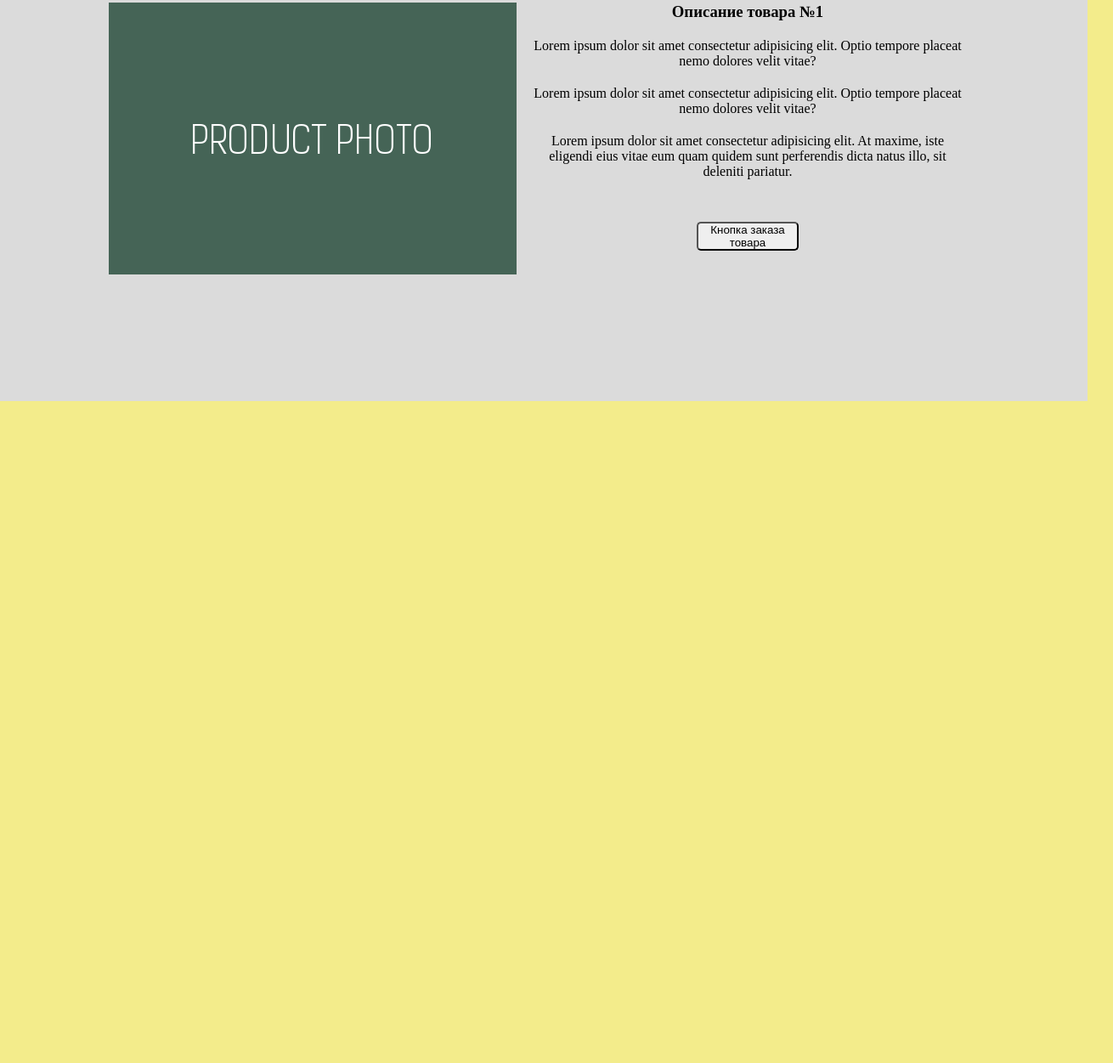
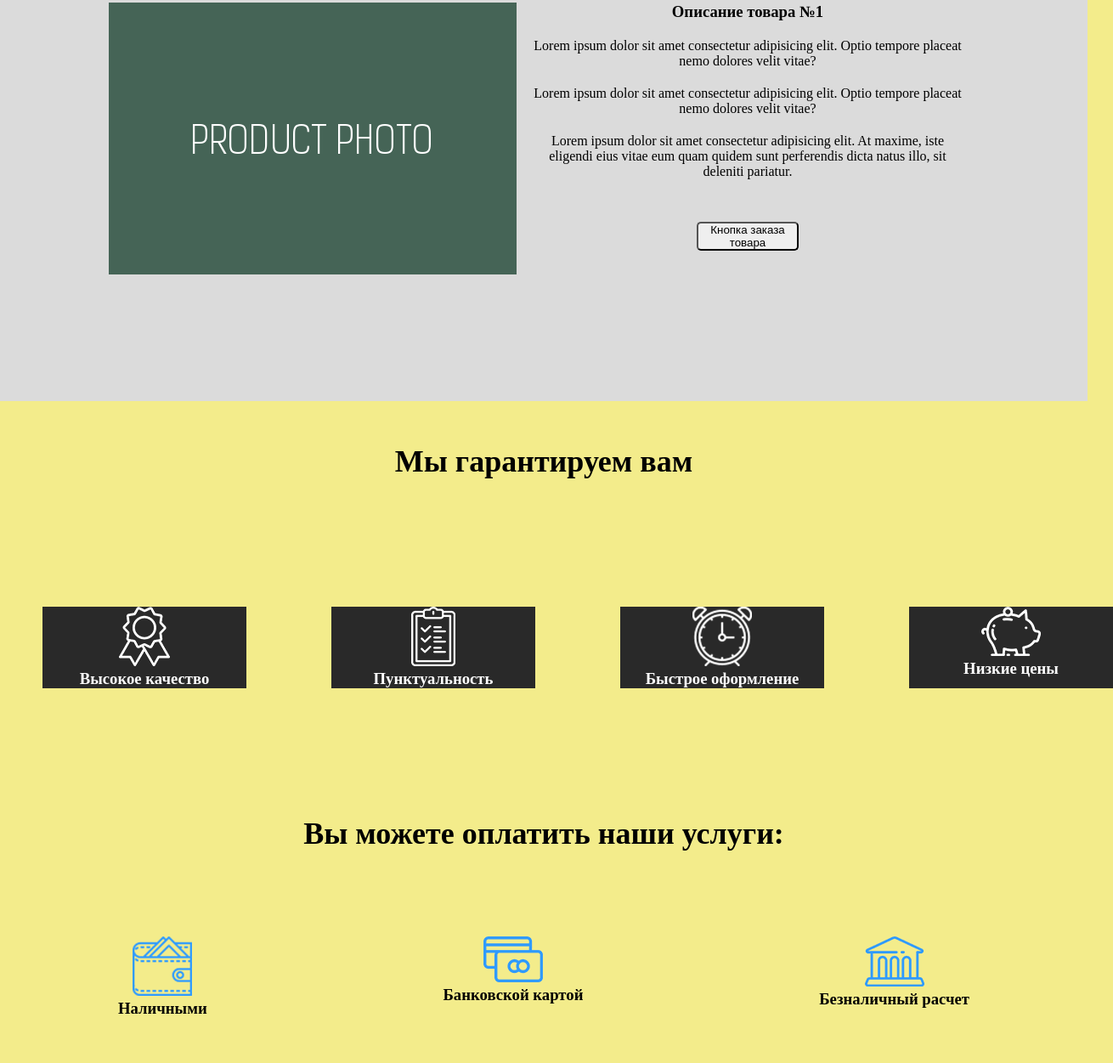
Before and after one commit to FluffyGlare/LeMakt, a website built with Parcel: page src/index.html in a window 1280 px wide. Shown: the part 1128-2379 px from the top of the page at 85% size, 1310 px wide, since content can reach past the window. Before the commit the page ends 1600 px from the top, so only its background shows below. Built offline with nearby package versions, Linux system fonts and the light colour scheme.

Commit message:
section guarantees complected

```diff
--- a/src/assets/css/style.css
+++ b/src/assets/css/style.css
@@ -128,7 +128,7 @@ main {
     margin-left: 1.8rem;
 }
 
-/* section */
+/* section products */
 .products {
     height: 100vh;
     background: #dbdbdb;
@@ -174,3 +174,39 @@ main {
     border-radius: 5px;
     margin-top: 30px;
 }
+
+/* section guarantees */
+
+.guarantees{
+    height: 100vh;
+}
+
+.guarantees h2{
+    margin: 50px auto;
+    font-size: 36px;
+    display: inline-block;
+}
+
+.guarantees-block{
+    display: flex;
+    justify-content: space-around;
+    margin: 50px auto;
+}
+
+.guarantees-block-view {
+    display: block;
+    background:#292929;
+    color: #fff;
+    min-width: 240px;
+    margin: 50px;
+}
+
+.payment {
+    display: flex;
+    justify-content: space-around;
+    padding: 50px auto;
+}
+
+.payment-item {
+    margin: 50px;
+}
--- a/src/index.html
+++ b/src/index.html
@@ -191,6 +191,54 @@
         </div>
     </section>
 
+    <!-- guarantees -->
+
+    <section class="guarantees">
+        <h2>Мы гарантируем вам</h2>
+        <div class="guarantees-block">
+            <div class="guarantees-block-view">
+                <img src="../src/assets/img/guarantees/1.png" alt="">
+                <h3>Высокое качество</h3>
+            </div>
+            <div class="guarantees-block-view">
+                <img src="../src/assets/img/guarantees/2.png" alt="">
+                <h3>Пунктуальность</h3>
+            </div>
+            <div class="guarantees-block-view">
+                <img src="../src/assets/img/guarantees/3.png" alt="">
+                <h3>Быстрое оформление</h3>
+            </div>
+            <div class="guarantees-block-view">
+                <img src="../src/assets/img/guarantees/4.png" alt="">
+                <h3>Низкие цены</h3>
+            </div>
+        </div>
+
+        <!-- payment -->
+
+         <h2>Вы можете оплатить наши услуги:</h2>
+         <div class="payment">
+            <div class="payment-item">
+                <div class="payment-img">
+                <img src="../src/assets/img/payment/wallet.png" alt="">
+                </div>
+                <h3>Наличными</h3>
+            </div>
+            <div class="payment-item">
+                <div class="payment-img">
+                <img src="../src/assets/img/payment/credit-card.png" alt="">
+                </div>
+                <h3>Банковской картой</h3>
+            </div>
+            <div class="payment-item">
+                <div class="payment-img">
+                <img src="../src/assets/img/payment/museum.png" alt="">
+                </div>
+                <h3>Безналичный расчет</h3>
+            </div>
+         </div>
+
+    </section>
 
 
 
```
Also changed, not shown: assets/img/image.png (deleted), src/assets/img/guarantees/1.png (added), src/assets/img/guarantees/2.png (added), src/assets/img/guarantees/3.png (added), src/assets/img/guarantees/4.png (added), src/assets/img/guarantees/5.png (added), src/assets/img/guarantees/6.png (added), src/assets/img/guarantees/header_sub.png (added), src/assets/img/payment/credit-card.png (added), src/assets/img/payment/museum.png (added), src/assets/img/payment/wallet.png (added).
